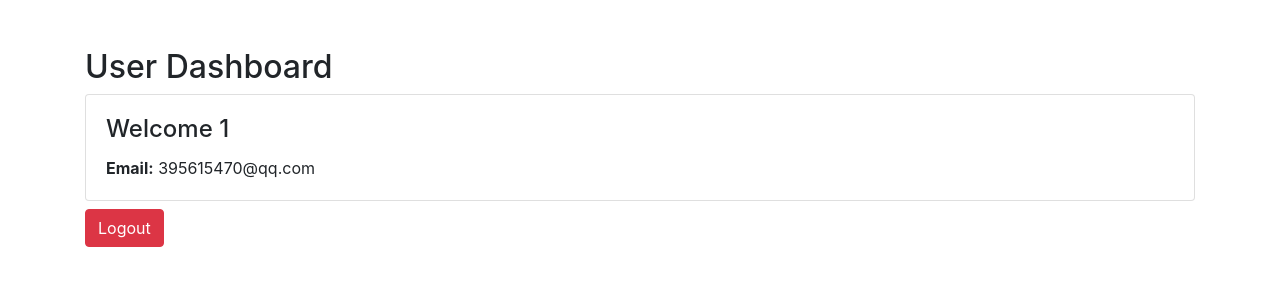
After one commit to sjy9999/Group_project, a Flask app: page /dashboard/ in a window 1280 px wide. The commit adds this page. Shown: the top 300 px of the page. Run offline with Flask 3, Linux system fonts and the light colour scheme; a user stored in the database is signed in; some libraries are stand-ins or nearby versions.

Commit message:
to add dashboard view tries to access it

```diff
--- a/app.py
+++ b/app.py
@@ -93,6 +93,7 @@ def login():
                     # 用户验证成功，设置用户会话
                     session['loggedin'] = True
                     session['username'] = user['name']
+                    session['email'] = user['email']
                     msg = '登录成功！'
                     # 登录成功后   保存   测试
                     session['username'] = username  # 假设这是登录视图函数中的代码
@@ -110,6 +111,21 @@ def login():
     # 如果不是POST请求，或者出现其他情况，重定向到登录页面
     return redirect(url_for('login'))
 
+
+@app.route('/dashboard/')
+def dashboard():
+    if 'loggedin' in session:
+        return render_template('dashboard.html', username=session['username'], email=session['email'])
+    else:
+        return redirect(url_for('login'))
+
+
+@app.route('/logout/', endpoint='logout1')
+def logout():
+    session.pop('loggedin', None)
+    session.pop('username', None)
+    session.pop('email', None)
+    return redirect(url_for('login'))
 
 
 
--- /dev/null
+++ b/templates/dashboard.html
@@ -0,0 +1,21 @@
+<!DOCTYPE html>
+<html lang="en">
+<head>
+    <meta charset="UTF-8">
+    <meta name="viewport" content="width=device-width, initial-scale=1.0">
+    <title>User Dashboard</title>
+    <link rel="stylesheet" href="https://stackpath.bootstrapcdn.com/bootstrap/4.5.2/css/bootstrap.min.css">
+</head>
+<body>
+    <div class="container mt-5">
+        <h2>User Dashboard</h2>
+        <div class="card">
+            <div class="card-body">
+                <h4 class="card-title">Welcome {{ username }}</h4>
+                <p class="card-text"><strong>Email:</strong> {{ email }}</p>
+            </div>
+        </div>
+        <a href="{{ url_for('logout') }}" class="btn btn-danger mt-2">Logout</a>
+    </div>
+</body>
+</html>
--- a/templates/findRequest.html
+++ b/templates/findRequest.html
@@ -9,6 +9,8 @@
 <body>
     <div class="container mt-5">
         <h2>Find Requests</h2>
+        <a href="{{ url_for('dashboard') }}" class="btn btn-info mb-3">Dashboard</a>
+
         <form action="{{ url_for('findRequest') }}" method="get">
             <div class="form-group">
                 <label for="searchQuery">Search Requests:</label>
```
Also changed, not shown: database.db.
